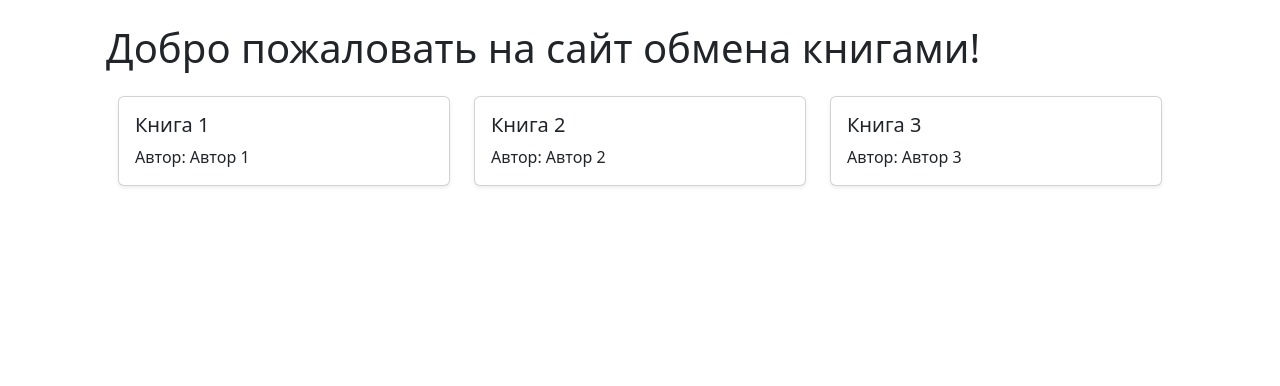
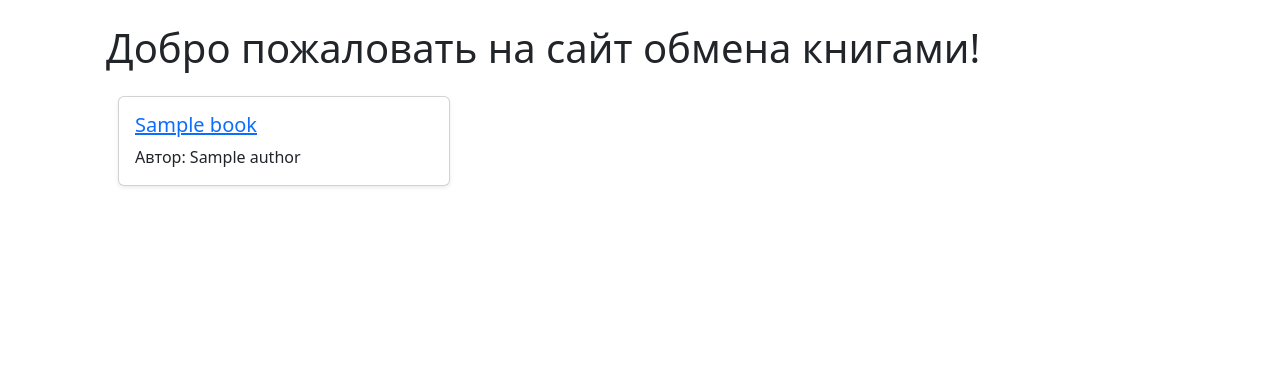
Before and after one commit to DanilaSysoev/books_exchange, a Django app: page / in a window 1280 px wide. Shown: the part 90-476 px from the top of the page. Run offline with Django 5.2, Linux system fonts and the light colour scheme; tables that the repository leaves empty hold one stand-in row (values such as "Sample post").

Commit message:
Add book detail page

```diff
--- a/config/settings.py
+++ b/config/settings.py
@@ -127,3 +127,6 @@ USE_TZ = True
 
 STATIC_URL = "static/"
 STATICFILES_DIRS = [BASE_DIR / "static"]
+
+MEDIA_URL = "media/"
+MEDIA_ROOT = BASE_DIR / "media"
--- a/config/urls.py
+++ b/config/urls.py
@@ -15,6 +15,8 @@ Including another URLconf
     2. Add a URL to urlpatterns:  path('blog/', include('blog.urls'))
 """
 
+from django.conf import settings
+from django.conf.urls.static import static
 from django.contrib import admin
 from django.urls import include, path
 
@@ -22,3 +24,8 @@ urlpatterns = [
     path("admin/", admin.site.urls),
     path("", include("core.urls")),
 ]
+
+if settings.DEBUG:
+    urlpatterns += static(  # type: ignore
+        settings.MEDIA_URL, document_root=settings.MEDIA_ROOT
+    )
--- a/core/models.py
+++ b/core/models.py
@@ -16,9 +16,11 @@ class Author(models.Model):
 class Book(models.Model):
     name = models.CharField(max_length=256, null=False, blank=False)
     publish_year = models.PositiveIntegerField(null=False, blank=False)
+    annotation = models.TextField(blank=True)
     author = models.ForeignKey(
         Author, on_delete=models.CASCADE, null=True, related_name="books"
     )
+    image = models.ImageField(upload_to="book_images/", null=True)
 
     class Meta:
         verbose_name = "Книга"
--- a/core/templates/core/index.html
+++ b/core/templates/core/index.html
@@ -15,8 +15,12 @@
             <div class="col-md-4">
                 <div class="card mb-4 shadow-sm">
                     <div class="card-body">
-                        <h5 class="card-title">{{ book.title }}</h5>
-                        <p class="card-text">Автор: {{ book.author }}</p>
+                        <h5 class="card-title">
+                            <a href="{% url 'core:book_detail' book.id %}">
+                                {{ book.name }}
+                            </a>
+                        </h5>
+                        <p class="card-text">Автор: {{ book.author.name }}</p>
                     </div>
                 </div>
             </div>
--- a/core/urls.py
+++ b/core/urls.py
@@ -1,10 +1,11 @@
 from django.urls import path
 
-from core.views import about, index
+from core.views import about, book_detail, index
 
 app_name = "core"
 
 urlpatterns = [
     path("", index, name="index"),
     path("about/", about, name="about"),
+    path("book/<int:book_id>/", book_detail, name="book_detail"),
 ]
--- a/core/views.py
+++ b/core/views.py
@@ -1,16 +1,13 @@
 from django.http import HttpRequest, HttpResponse
-from django.shortcuts import render
+from django.shortcuts import get_object_or_404, render
 from django.urls import reverse
+
+from core.models import Book
 
 
 def index(request: HttpRequest) -> HttpResponse:
     context = {
-        "books": [
-            {"title": "Книга 1", "author": "Автор 1"},
-            {"title": "Книга 2", "author": "Автор 2"},
-            {"title": "Книга 3", "author": "Автор 3"},
-        ],
-        "error": None,
+        "books": Book.objects.order_by("-name").all(),
     }
 
     return render(request, "core/index.html", context)
@@ -22,3 +19,13 @@ def about(request: HttpRequest) -> HttpResponse:
     }
 
     return render(request, "core/about.html", context)
+
+
+def book_detail(request: HttpRequest, book_id: int) -> HttpResponse:
+    book = get_object_or_404(Book, id=book_id)
+
+    context = {
+        "book": book,
+    }
+
+    return render(request, "core/book_detail.html", context)
--- a/requirements-dev.txt
+++ b/requirements-dev.txt
@@ -9,4 +9,6 @@ mypy==1.19.1
 # Git Hooks
 pre-commit==4.5.1
 
-django-stubs[compatible-mypy]==5.2.9
+django-stubs[compatible-mypy]==6.0.1
+
+ipython==9.12.0
--- a/requirements.txt
+++ b/requirements.txt
@@ -1,3 +1,4 @@
 django==6.0.2
 django-environ==0.13.0
 psycopg[binary]==3.3.3
+Pillow==12.2.0
```
Also changed, not shown: core/templates/core/book_detail.html (added, +19 -0 lines), core/migrations/0002_alter_book_options_book_annotation.py (added), core/migrations/0003_book_image.py (added), media/book_images/kristina.webp (added).
